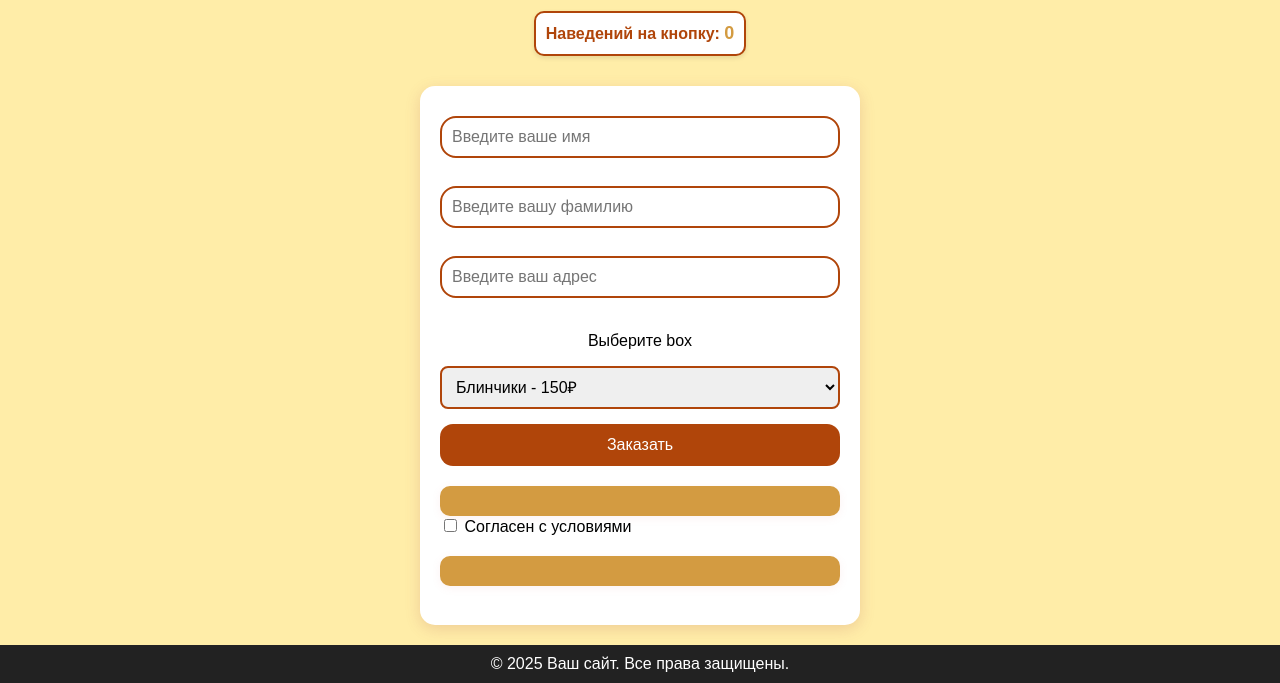
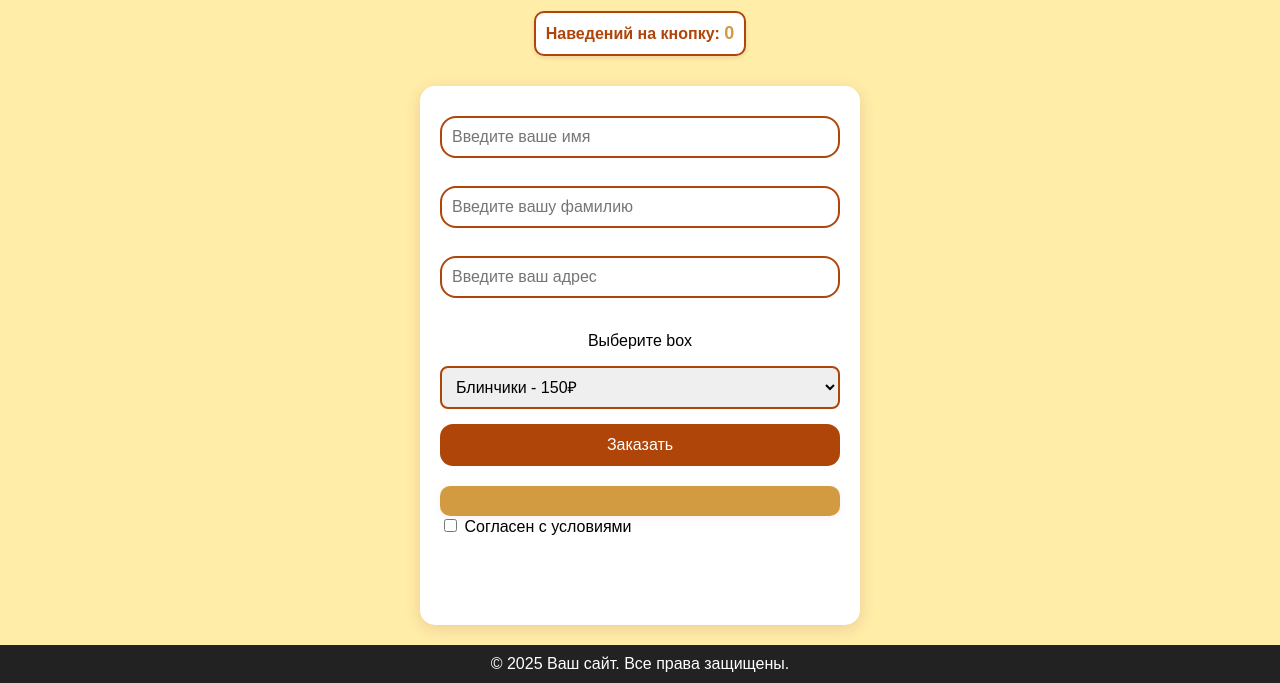
Before and after one commit to Dei28/pelmeshka, a plain HTML site: page index.html in a window 1280 px wide. Shown: the part 117-800 px from the top of the page. Drawn offline with Linux system fonts and the light colour scheme.

Commit message:
Update index.html

```diff
--- a/index.html
+++ b/index.html
@@ -29,6 +29,8 @@
  <select id="dishSelect" required>
 
  </select>
+
+
  <form id="orderForm" >
   <button type="submit" id="orderButton">Заказать</button>
 </form>
@@ -39,8 +41,10 @@
     Согласен с условиями
   </label>
 </form>
+
+
 </form>
-<div id="orderSummary"></div>
+
 </div>
 <script src="pel.js"></script>
 <footer class="simple-footer">
```
